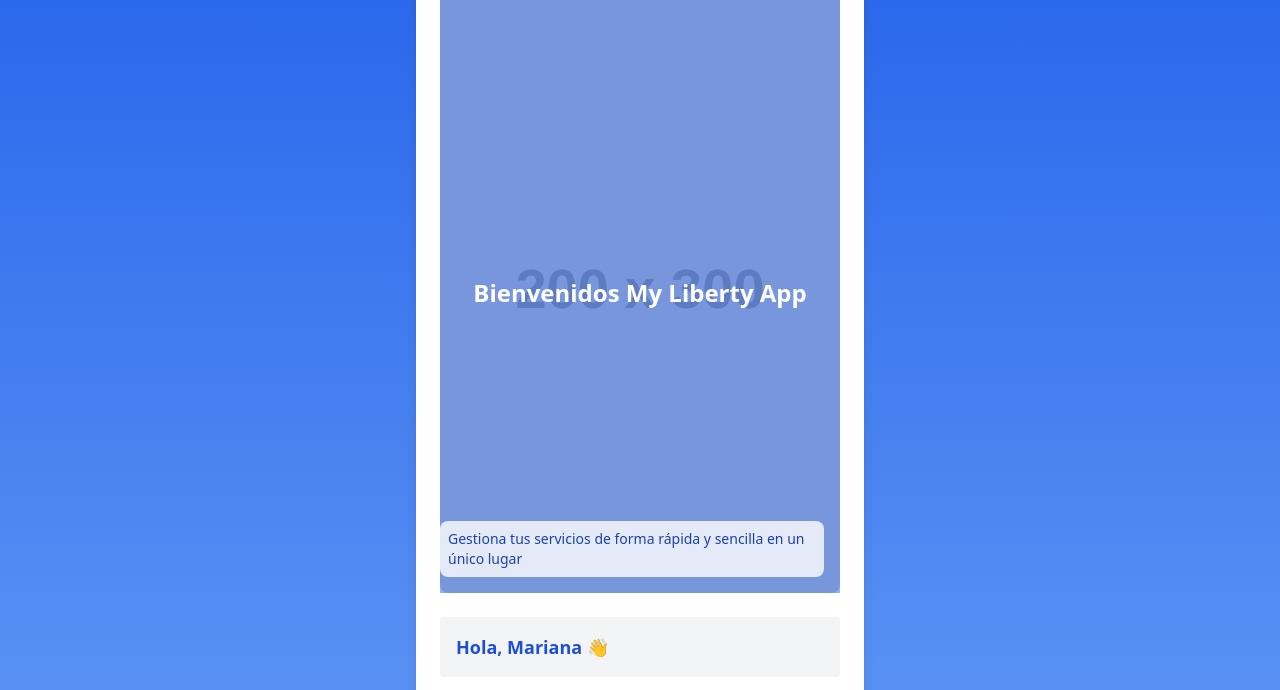
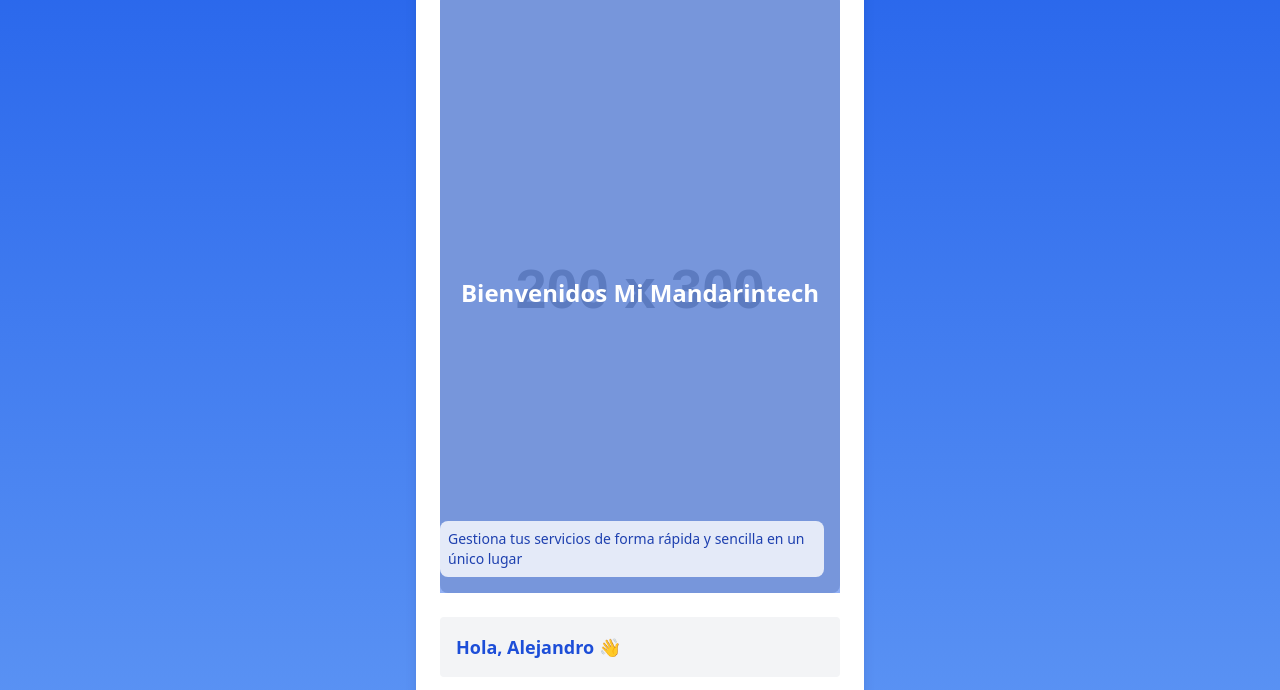
Before and after one commit to Sadiz2025/seismografic, a plain HTML site: page index.html in a window 1280 px wide. Shown: the part 95-785 px from the top of the page. Drawn offline with nearby package versions, Linux system fonts and the light colour scheme; placeholder pictures from the web are drawn by us.

Commit message:
Update index.html

```diff
--- a/index.html
+++ b/index.html
@@ -29,8 +29,8 @@
         <!-- Encabezado -->
         <div class="flex items-center justify-between mb-4">
             <div class="flex items-center">
-                <img src="https://via.placeholder.com/30" alt="Liberty Logo" class="mr-2">
-                <h1 class="text-2xl font-bold text-white">Liberty</h1>
+                <img src="https://via.placeholder.com/30" alt="Image" class="mr-2">
+                <h1 class="text-2xl font-bold text-white">Mandarintech</h1>
             </div>
             <div class="text-sm text-gray-600">
                 <span>2:08</span>
@@ -43,7 +43,7 @@
         <div class="relative mb-6">
             <img src="https://via.placeholder.com/200x300" alt="Persona con teléfono" class="w-full h-auto rounded-lg object-cover">
             <div class="absolute top-0 left-0 w-full h-full bg-blue-600 bg-opacity-50 flex items-center justify-center">
-                <h2 class="text-2xl font-bold text-white">Bienvenidos My Liberty App</h2>
+                <h2 class="text-2xl font-bold text-white">Bienvenidos Mi Mandarintech</h2>
             </div>
             <div class="absolute bottom-4 right-4 bg-white bg-opacity-80 p-2 rounded-lg">
                 <p class="text-sm text-blue-800">Gestiona tus servicios de forma rápida y sencilla en un único lugar</p>
@@ -52,7 +52,7 @@
 
         <!-- Saludo personal -->
         <div class="bg-gray-100 p-4 rounded mb-4 flex justify-between items-center">
-            <h3 class="text-lg font-semibold text-blue-700">Hola, Mariana 👋</h3>
+            <h3 class="text-lg font-semibold text-blue-700">Hola, Alejandro 👋</h3>
         </div>
 
         <!-- Detalles de planes -->
```
